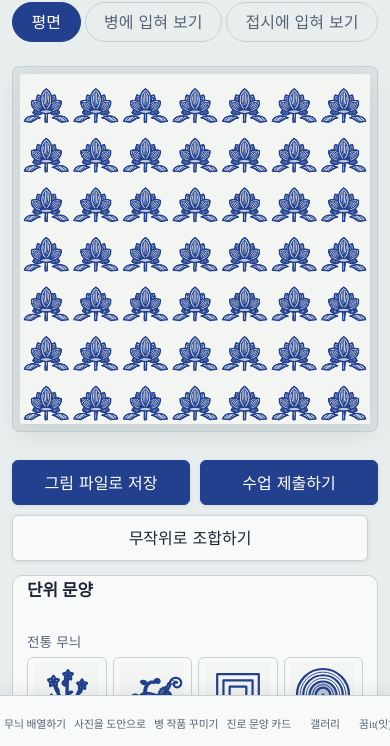
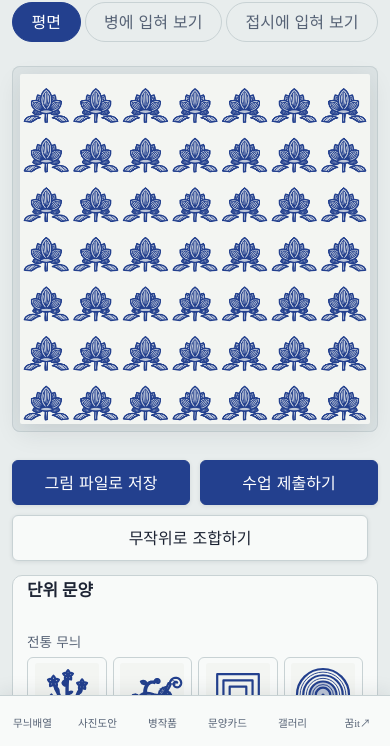
Before and after one commit to honghong8282/art-gallery, a plain HTML site: page jeontong_munyang.html in a window 390 px wide. Shown: the part 96-842 px from the top of the page. Drawn offline with Linux system fonts and the light colour scheme; no server answers; a web font is replaced by a local one.

Commit message:
모바일 탭 텍스트 축약: 6개 탭 모두 화면에 표시되도록
- 각 탭에 data-short 속성 추가 (무늬배열, 사진도안, 병작품, 문양카드, 갤러리, 꿈it↗)
- 모바일에서 font-size:0 + ::after{content:attr(data-short)} 로 짧은 텍스트 표시
- overflow-x:hidden + flex:1 로 6개 탭이 균등하게 화면에 꽉 맞게 배치

Co-Authored-By: Claude Sonnet 4.6 <noreply@anthropic.com>

```diff
--- a/jeontong_munyang.html
+++ b/jeontong_munyang.html
@@ -161,10 +161,12 @@ legend{font-family:var(--serif);font-weight:700;font-size:1.05rem;padding:0;marg
   .top{padding:16px 14px 0}
   .top h1{font-size:1.5rem}
   .top p{font-size:.92rem}
-  .modetabs{position:fixed;bottom:0;left:0;right:0;top:auto;z-index:20;background:var(--panel);border-top:1px solid var(--line);border-bottom:none;box-shadow:0 -2px 20px var(--shadow);padding-bottom:env(safe-area-inset-bottom,0px);margin:0;display:flex;overflow-x:auto;scrollbar-width:none;-webkit-overflow-scrolling:touch;}
+  .modetabs{position:fixed;bottom:0;left:0;right:0;top:auto;z-index:20;background:var(--panel);border-top:1px solid var(--line);border-bottom:none;box-shadow:0 -2px 20px var(--shadow);padding-bottom:env(safe-area-inset-bottom,0px);margin:0;display:flex;overflow-x:hidden;scrollbar-width:none;-webkit-overflow-scrolling:touch;}
   .modetabs::-webkit-scrollbar{display:none}
-  .modetabs button{flex:0 0 auto;min-width:60px;padding:10px 4px 8px;font-size:.68rem;border-top:3px solid transparent;border-bottom:none;margin-bottom:0;min-height:52px;letter-spacing:-.01em;}
-  .modetabs button[aria-pressed="true"]{border-top-color:var(--accent);border-bottom-color:transparent;color:var(--ink);font-weight:700;}
+  .modetabs button{flex:1;min-width:0;padding:8px 2px 6px;font-size:0;border-top:3px solid transparent;border-bottom:none;margin-bottom:0;min-height:52px;}
+  .modetabs button::after{content:attr(data-short);font-size:.66rem;display:block;line-height:1.35;word-break:keep-all}
+  .modetabs button[aria-pressed="true"]{border-top-color:var(--accent);border-bottom-color:transparent;color:var(--ink);}
+  .modetabs button[aria-pressed="true"]::after{font-weight:700}
   .layout{padding:12px 12px calc(72px + env(safe-area-inset-bottom,0px)) 12px}
   .panel{padding:2px 14px 14px;border-radius:10px;box-shadow:none;}
   .stage,.tstage,.cstage,.estage{padding:8px;border-radius:8px}
@@ -238,12 +240,12 @@ legend{font-family:var(--serif);font-weight:700;font-size:1.05rem;padding:0;marg
   <h1>전통문양 도안 만들기</h1>
   <p id="subtitle"></p>
   <nav class="modetabs" aria-label="작업 고르기">
-    <button type="button" data-mode="pattern">무늬 배열하기</button>
-    <button type="button" data-mode="trace">사진을 도안으로</button>
-    <button type="button" data-mode="comp">병 작품 꾸미기</button>
-    <button type="button" data-mode="card">진로 문양 카드</button>
-    <button type="button" data-mode="gallery">갤러리</button>
-    <button type="button" id="jinroBtn">꿈it(잇)다 ↗</button>
+    <button type="button" data-mode="pattern" data-short="무늬배열">무늬 배열하기</button>
+    <button type="button" data-mode="trace" data-short="사진도안">사진을 도안으로</button>
+    <button type="button" data-mode="comp" data-short="병작품">병 작품 꾸미기</button>
+    <button type="button" data-mode="card" data-short="문양카드">진로 문양 카드</button>
+    <button type="button" data-mode="gallery" data-short="갤러리">갤러리</button>
+    <button type="button" id="jinroBtn" data-short="꿈it↗">꿈it(잇)다 ↗</button>
   </nav>
 </header>
 
```
